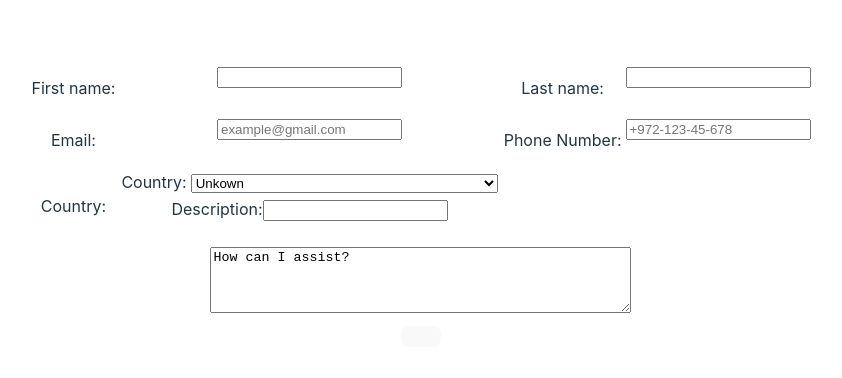
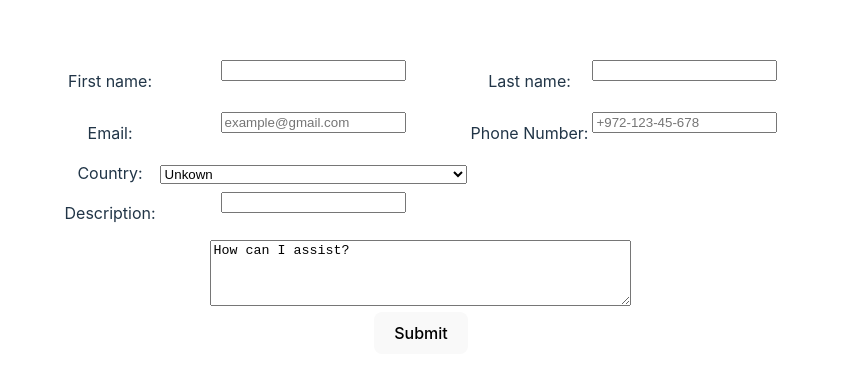
Before and after one commit to YazanKirresh/JHF-First-Project-Yazan-Kirresh, a React (Vite) app: page / in a window 1280 px wide. Shown: the part 196-574 px from the top of the page, without its empty margins (219-1061 px from the left). Built offline with nearby package versions, Linux system fonts and the light colour scheme.

Commit message:
Required values and email were entered

```diff
--- a/src/App.jsx
+++ b/src/App.jsx
@@ -4,17 +4,22 @@ import viteLogo from '/vite.svg'
 import './App.css'
 
 function App() {
-  const [count, setCount] = useState(0)
-  function validateFields(input) {
-    var validRegex = /^[a-zA-Z0-9.!#$%&'*+/=?^_`{|}~-]+@[a-zA-Z0-9-]+(?:\.[a-zA-Z0-9-]+)*$/;
-    if (input.value.match(validRegex)) {
-      alert("Valid email address!");
-      document.form1.text1.focus();
-    } else {
-      alert("Invalid email address!");
-      document.form1.text1.focus();
+
+  function validateAllFields (){
+    if(document.getElementById("fname").value && document.getElementById("lname").value && document.getElementById("phoneNumber").value){
+      // Values were entered
+      var validRegex = /^[a-zA-Z0-9.!#$%&'*+/=?^_`{|}~-]+@[a-zA-Z0-9-]+(?:\.[a-zA-Z0-9-]+)*$/;
+      if (document.getElementById("myEmail").value.match(validRegex)) {
+        // Correct email was entered
+      }else {
+        alert("An invalid email address was entered!");
+      }
+      alert("Submitted the Form");
+      }else{
+        alert("Empty Field was detected");
     }
   }
+
 
   return (
     <>
@@ -23,8 +28,8 @@ function App() {
           <table>
             <tr>
               <td><label for="fname">First name:</label></td>
-              <td><input type="text" id="fname" name="fname"/><br/><br/></td>
-              <td><label for="fname">Last name:</label></td>
+              <td><input type="text"  id="fname" name="fname"/><br/><br/></td>
+              <td><label for="lname">Last name:</label></td>
               <td><input type="text" id="lname" name="lname"/><br/><br/></td>
             </tr>
             <tr>
@@ -34,11 +39,11 @@ function App() {
               <td><input type="tel" id="phoneNumber" name="phoneNumber" placeholder="+972-123-45-678"/><br/><br/></td>
             </tr>
             <tr>
-              <td><label for="fname">Country:</label></td>
-              <tr>
-                    <td><label for="fname">Country:</label></td>
-                    <td>
-                    <select id="country" name="country" class="form-control">
+              <td>
+                <label for="fname">Country:</label>
+              </td>
+              <td>
+                <select id="country" name="country" class="form-control">
                         <option value="Afghanistan">Unkown</option>
                         <option value="Afghanistan">Afghanistan</option>
                         <option value="Åland Islands">Åland Islands</option>
@@ -284,15 +289,21 @@ function App() {
                         <option value="Yemen">Yemen</option>
                         <option value="Zambia">Zambia</option>
                         <option value="Zimbabwe">Zimbabwe</option>
-                    </select></td>
-                    </tr>
+                </select>
+              </td>
+            </tr>
+            <tr>
+              <td>
                 <label for="fname">Description:</label>
+              </td>
+              <td>
                 <input type="text" id="lname" name="lname"/><br/><br/>
+              </td>
             </tr>
           </table>
           <textarea id="description" name="description" rows="4" cols="50">How can I assist?</textarea>
             <div>
-                <button onClick={validateFields} value="Submit"/>
+                <button onClick ={validateAllFields}>Submit</button>
             </div>
         </form>
       </div>
```
